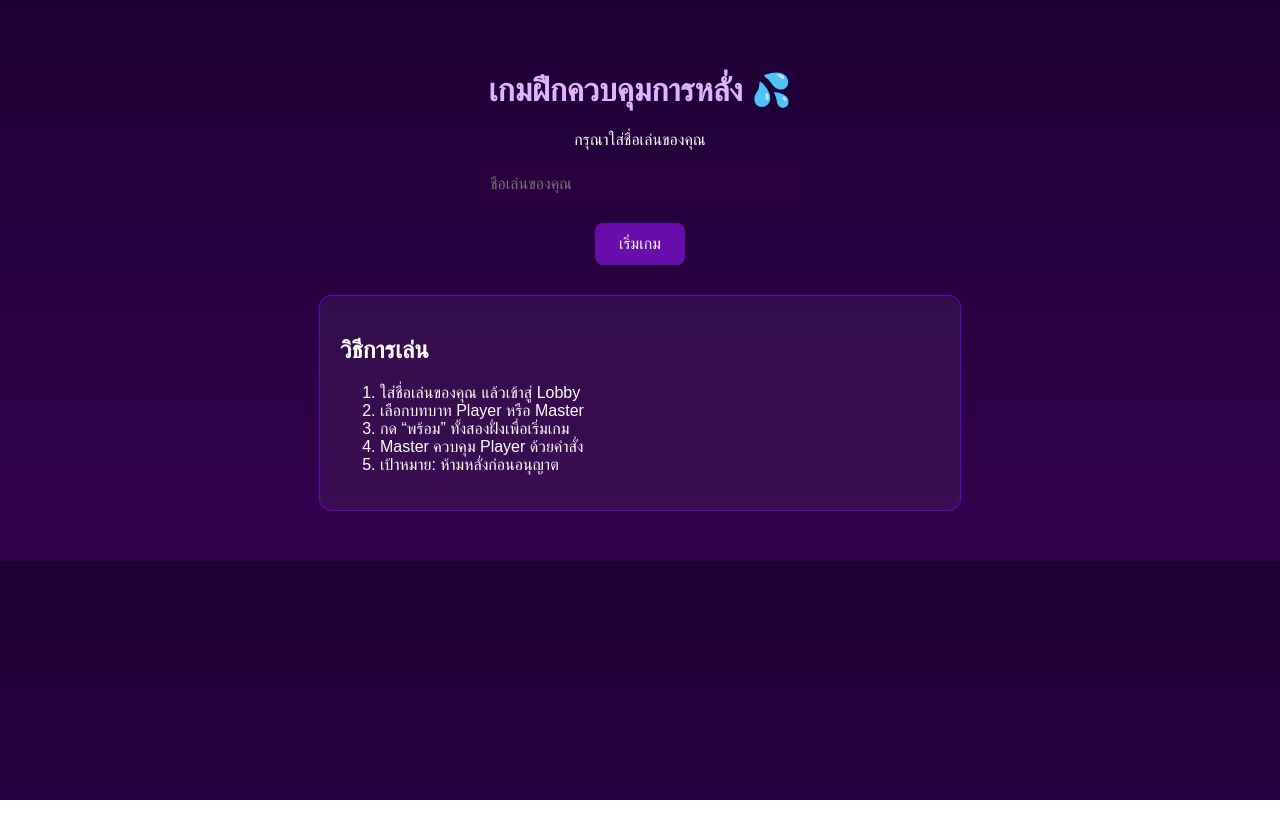
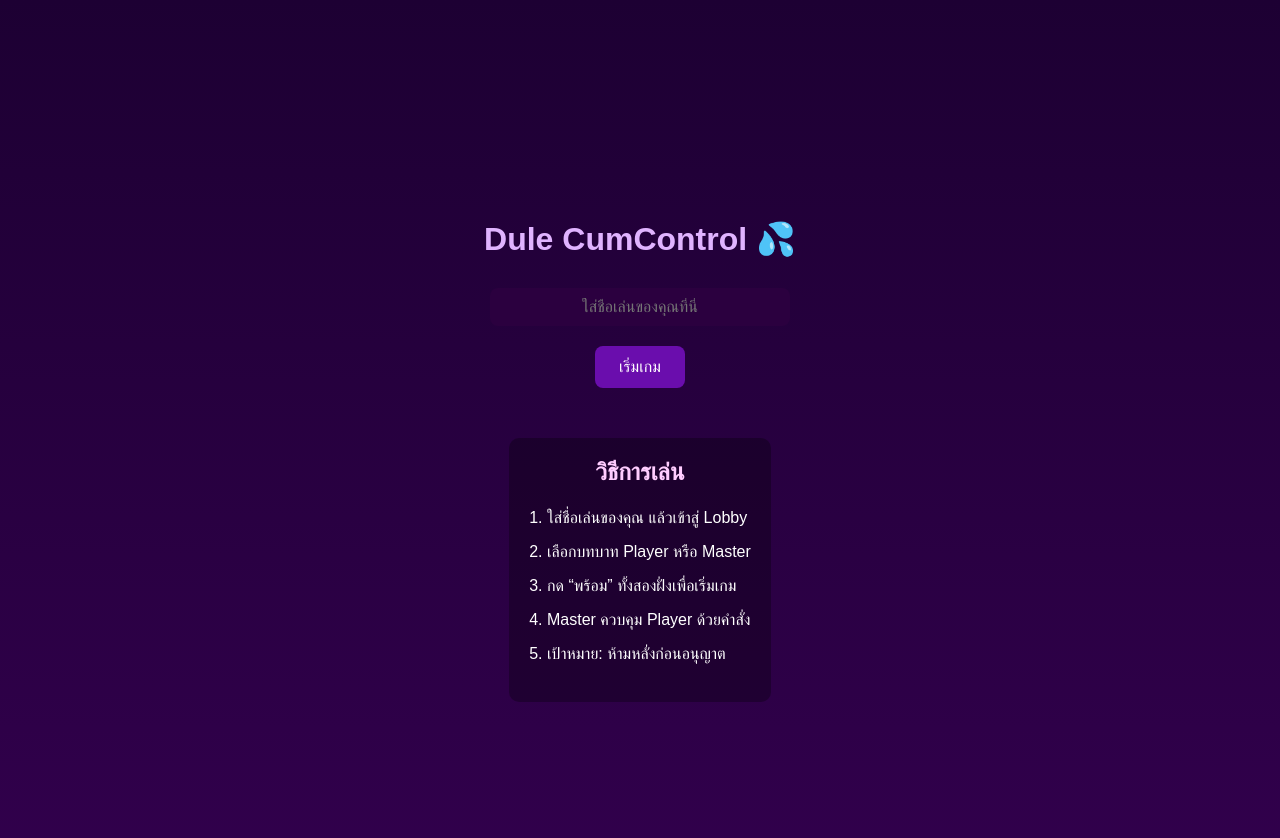
Before and after one commit to skylapza/dule-cumcontrol, a website: page public/index.html in a window 1280 px wide. Before the commit the page ends 800 px from the top, so only its background shows below. Drawn offline with nearby package versions, Linux system fonts and the light colour scheme; no server answers.

Commit message:
Update index.html

```diff
--- a/public/index.html
+++ b/public/index.html
@@ -1,4 +1,3 @@
-<!-- public/index.html -->
 <!DOCTYPE html>
 <html lang="th">
 <head>
@@ -13,9 +12,15 @@
       text-align: center;
       padding: 50px 20px;
       margin: 0;
+      min-height: 100vh;
+      display: flex;
+      flex-direction: column;
+      justify-content: center;
+      align-items: center;
     }
     h1 {
       color: #e0b3ff;
+      margin-bottom: 30px;
     }
     input {
       padding: 10px;
@@ -26,6 +31,8 @@
       border: none;
       background-color: #2b003f;
       color: white;
+      text-align: center;
+      box-sizing: border-box; /* Include padding in element's total width and height */
     }
     button {
       margin-top: 20px;
@@ -36,25 +43,37 @@
       color: white;
       border: none;
       cursor: pointer;
+      transition: background-color 0.2s ease;
+    }
+    button:hover {
+      background-color: #8c2bdc;
     }
     .instructions {
-      margin-top: 30px;
-      background: rgba(255, 255, 255, 0.05);
+      margin-top: 50px;
+      background-color: rgba(0, 0, 0, 0.3);
       padding: 20px;
-      border-radius: 12px;
-      max-width: 600px;
-      margin-left: auto;
-      margin-right: auto;
-      border: 1px solid #6600cc;
+      border-radius: 10px;
+      max-width: 500px;
       text-align: left;
+    }
+    .instructions h2 {
+      color: #ffccff;
+      text-align: center;
+      margin-top: 0;
+    }
+    .instructions ol {
+      list-style-position: inside;
+      padding-left: 0;
+    }
+    .instructions li {
+      margin-bottom: 10px;
+      line-height: 1.5;
     }
   </style>
 </head>
 <body>
-  <h1>เกมฝึกควบคุมการหลั่ง 💦</h1>
-  <p>กรุณาใส่ชื่อเล่นของคุณ</p>
-  <input type="text" id="username" placeholder="ชื่อเล่นของคุณ" />
-  <br/>
+  <h1>Dule CumControl 💦</h1>
+  <input type="text" id="username" placeholder="ใส่ชื่อเล่นของคุณที่นี่" maxlength="20" />
   <button onclick="start()">เริ่มเกม</button>
 
   <div class="instructions">
@@ -68,14 +87,11 @@
     </ol>
   </div>
 
-  <!-- Socket.IO library is loaded here -->
   <script src="/socket.io/socket.io.js"></script>
   <script>
-    // Initialize socket and set up listener immediately after socket.io.js is loaded
     const socket = io();
 
-    // Set up the username-status listener once the socket is ready
-    socket.once("username-status", (isAvailable) => {
+    socket.on("username-status", (isAvailable) => {
       if (isAvailable) {
         localStorage.setItem("username", document.getElementById("username").value.trim());
         window.location.href = "/lobby.html";
@@ -84,19 +100,13 @@
       }
     });
 
-    document.addEventListener('DOMContentLoaded', () => {
-      // All other DOM-related setups can go here if needed,
-      // but socket and its initial listeners are already set up.
-    });
-
     function start() {
       const name = document.getElementById("username").value.trim();
       if (!name) {
-        alert("กรุณาใส่ชื่อก่อนเริ่มเกม");
+        alert("กรุณาใส่ชื่อผู้ใช้งานก่อน!");
         return;
       }
-      // socket is guaranteed to be defined here
-      socket.emit("check-username", name);
+      socket.emit("checkUsername", name);
     }
   </script>
 </body>
```
